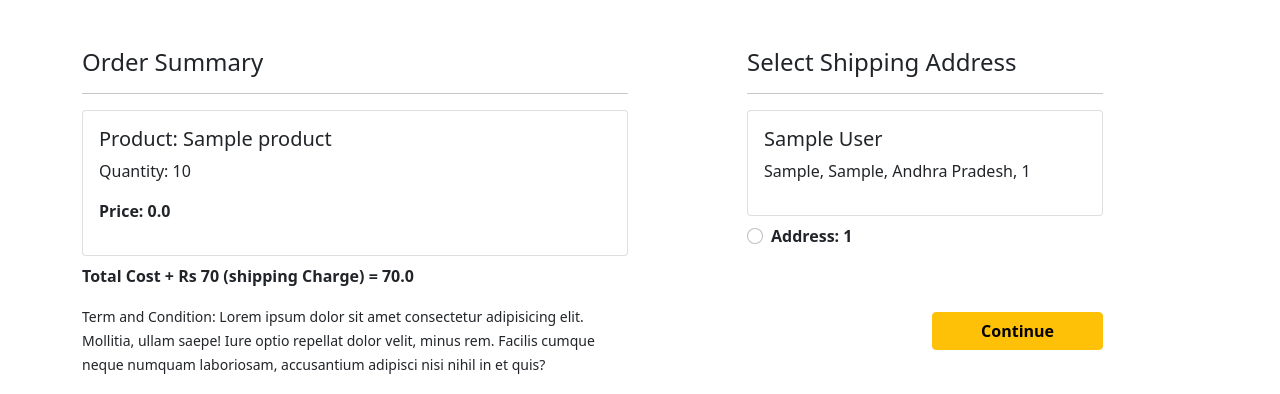
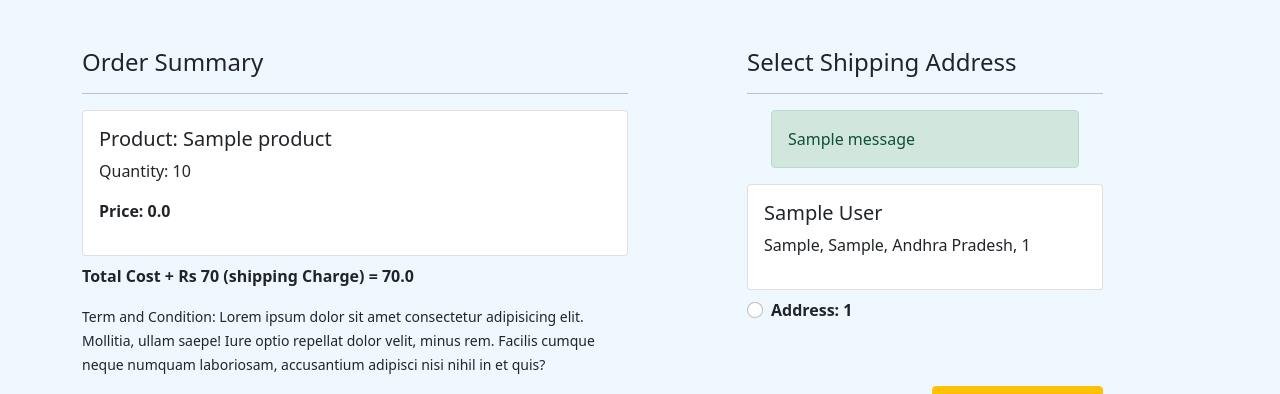
Before and after one commit to deepaksingh215/ShoppingCart, a Django app: page /checkout/ in a window 1280 px wide. Shown: the part 56-450 px from the top of the page. Run offline with Django 3.2, Linux system fonts and the light colour scheme; a user stored in the database is signed in; tables that the repository leaves empty hold one stand-in row (values such as "Sample post"); one stand-in notice (Sample message) is shown; some libraries are stand-ins or nearby versions.

Commit message:
some error fix and add beutiful background colour

```diff
--- a/app/templates/app/base.html
+++ b/app/templates/app/base.html
@@ -21,7 +21,7 @@
 
     <title>ShoppingCart | {% block title %} {% endblock title %} </title>
   </head>
-  <body>
+  <body style="background-color: AliceBlue;">
     <nav class="navbar navbar-expand-lg navbar-dark bg-primary">
      <div class="container">
        <a class="navbar-brand" href="/">ShoppingCart</a>
--- a/app/templates/app/buynow.html
+++ /dev/null
@@ -1,6 +0,0 @@
-{% extends 'app/base.html' %}
-{% load static %}
-{% block title %}Buy Now{% endblock title %}
-{% block main-content %}
-Product Buy Now
-{% endblock main-content %}
--- a/app/templates/app/checkout.html
+++ b/app/templates/app/checkout.html
@@ -23,6 +23,20 @@
     <h4>Select Shipping Address</h4>
     <hr>
     <form action="/paymentdone">
+
+      {% if messages %}
+        <div class="container mt-3">
+        {% for message in messages %}
+          {% if message.tags == "success" %}
+            <div class="alert alert-success">{{ message }}</div>
+          {% endif %}
+          {% if message.tags == "error" %}
+            <div class="alert alert-danger">{{ message }}</div>
+          {% endif %}
+        {% endfor %}
+        </div>
+      {% endif %}
+
       {% for ad in add %}
       <div class="card">
         <div class="card-body">
--- a/app/templates/app/customerregistration.html
+++ b/app/templates/app/customerregistration.html
@@ -9,7 +9,6 @@
    <hr>
 
    <form action="" method="post" novalidate class="shadow p-5">
-
 
       {% if messages %}
          {% for message in messages %}
--- a/app/templates/app/emptycart.html
+++ b/app/templates/app/emptycart.html
@@ -7,8 +7,8 @@
     <div class="row">
         <h3 class="text-center"> You have no Product in Your Cart </h3>
         <div class="text-center">
-            <img src="{% static 'app/images/emptycart.png' %}" alt="
-            class="img-fluid img-thumbnail w-25" height="200">
+            <img src="{% static 'app/images/emptycart.png' %}" alt=""
+            class="img-fluid img-thumbnail w-25 " height="200">
         </div>
     </div>
 </div>
--- a/app/urls.py
+++ b/app/urls.py
@@ -17,9 +17,7 @@ urlpatterns = [
     path('minuscart/', views.minus_cart),
     path('removecart/', views.remove_cart),
 
-
-
-    path('buy/', views.buy_now, name='buy-now'),
+    # path('buy/', views.buy_now, name='buy-now'),
 
     path('profile/', views.ProfileView.as_view(), name='profile'),
 
--- a/app/views.py
+++ b/app/views.py
@@ -139,11 +139,10 @@ def remove_cart(request):
         return JsonResponse(data)
 
 
+# @login_required
+# def buy_now(request):
 
-
-@login_required
-def buy_now(request):
- return render(request, 'app/buynow.html')
+#     return render(request, 'app/buynow.html')
 
 @login_required
 def orders(request):
@@ -216,12 +215,19 @@ def checkout(request):
 def payment_done(request):
     user = request.user
     custid = request.GET.get('custid')
-    customer = Customer.objects.get(id=custid)
+    # customer = Customer.objects.get(id=custid)
+    try:
+        customer = Customer.objects.get(id=custid)
+    except Customer.DoesNotExist:
+        messages.error(request, 'Error: Select an address to deliver your orders' )
+        return redirect('checkout')
+
     cart = Cart.objects.filter(user=user)
     for c in cart:
         OrderPlaced(user=user, customer=customer,
         product=c.product, quantity=c.quantity).save()
         c.delete()
+    messages.success(request, 'Order placed successfully')
     return redirect('orders')
 
 @method_decorator(login_required, name='dispatch')
```
